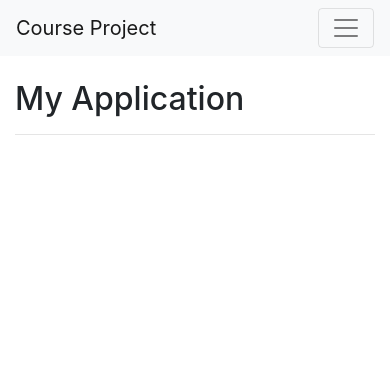
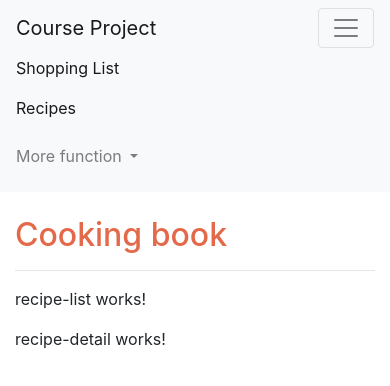
Before and after one commit to superknife0512/My-Learning-Ng-App, an Angular app: page / in a window 390 px wide. Shown: the top 386 px of the page. Built offline with nearby package versions, Linux system fonts and the light colour scheme.

Commit message:
still good

```diff
--- a/src/app/UI/header/header.component.html
+++ b/src/app/UI/header/header.component.html
@@ -1,25 +1,42 @@
+
 <nav class="navbar navbar-expand-lg navbar-light bg-light">
     <div class="container">
         <a class="navbar-brand" href="#">Course Project</a>
-        <button class="navbar-toggler" type="button" data-toggle="collapse" data-target="#navbarSupportedContent" aria-controls="navbarSupportedContent" aria-expanded="false" aria-label="Toggle navigation">
+        <button
+          class="navbar-toggler"
+          type="button"
+          (click)="isToggle = !isToggle" >
           <span class="navbar-toggler-icon"></span>
         </button>
 
-        <div class="collapse navbar-collapse" id="navbarSupportedContent">
+        <div class="collapse navbar-collapse"
+          id="navbarSupportedContent"
+          *ngIf="isToggle">
+
           <ul class="navbar-nav mr-auto">
             <li class="nav-item active">
-              <a class="nav-link" href="#">Shopping List <span class="sr-only">(current)</span></a>
+              <a class="nav-link" href="#">
+                Shopping List <span class="sr-only">(current)</span>
+              </a>
             </li>
             <li class="nav-item active">
                 <a class="nav-link" href="#">Recipes </a>
             </li>
           </ul>
           <ul class="navbar-nav my-2 my-lg-0">
-            <li class="nav-item dropdown">
-              <a class="nav-link dropdown-toggle" href="#" id="navbarDropdown" role="button" data-toggle="dropdown" aria-haspopup="true" aria-expanded="false">
-                Dropdown
+            <li
+              class="nav-item dropdown"
+              >
+              <a class="nav-link dropdown-toggle"
+                  href="#" id="navbarDropdown"
+                  role="button" data-toggle="dropdown"
+                  (click)="isDropdown = !isDropdown">
+                More function
               </a>
-              <div class="dropdown-menu" aria-labelledby="navbarDropdown">
+              <div
+                class="dropdown-menu"
+                aria-labelledby="navbarDropdown"
+                *ngIf="isDropdown">
                 <a class="dropdown-item" href="#">Save data</a>
                 <a class="dropdown-item" href="#">Fetch data</a>
               </div>
--- a/src/app/UI/header/header.component.scss
+++ b/src/app/UI/header/header.component.scss
@@ -0,0 +1,8 @@
+
+.dropdown-menu{
+    display: block !important
+}
+
+.navbar-collapse{
+    display: block;
+}
--- a/src/app/UI/header/header.component.ts
+++ b/src/app/UI/header/header.component.ts
@@ -5,7 +5,10 @@ import { Component, OnInit } from '@angular/core';
   templateUrl: './header.component.html',
   styleUrls: ['./header.component.scss']
 })
+
 export class HeaderComponent implements OnInit {
+  isDropdown = false;
+  isToggle = true;
 
   constructor() { }
 
--- a/src/app/app.component.html
+++ b/src/app/app.component.html
@@ -1,6 +1,14 @@
 
 <app-header></app-header>
 <div class="container mt-4">
-    <h2>My Application</h2>
+    <h2 class="title-color">Cooking book</h2>
     <hr>
+    <div class="row">
+        <div class="col-md-5">
+            <app-recipe-list></app-recipe-list>
+        </div>
+        <div class="col-md-7">
+            <app-recipe-detail></app-recipe-detail>
+        </div>
+    </div>
 </div>
--- a/src/app/app.component.scss
+++ b/src/app/app.component.scss
@@ -1,3 +1,7 @@
 .bgBlue{
     background-color: rgb(134, 216, 243);
 }
+
+.title-color{
+    color: #e4694a
+}
--- a/src/styles.scss
+++ b/src/styles.scss
@@ -1 +1,2 @@
 /* You can add global styles to this file, and also import other style files */
+$primary-color: #e4694a;
```
